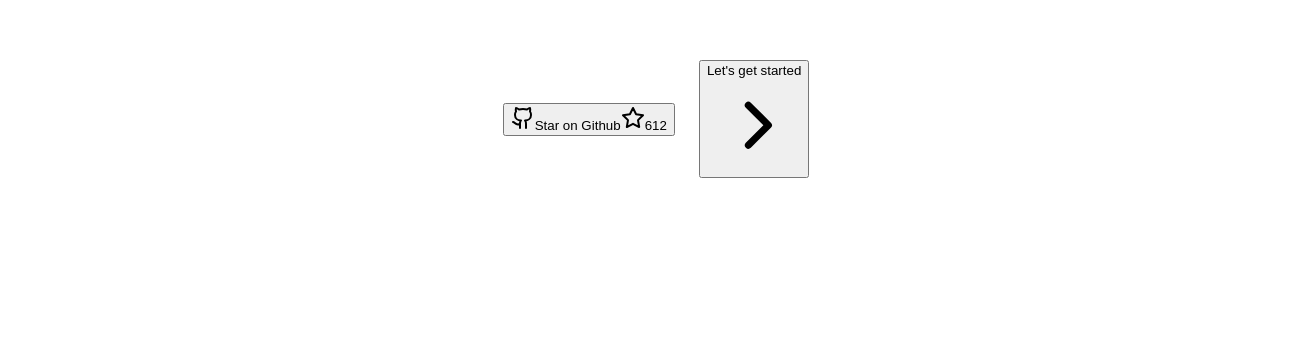
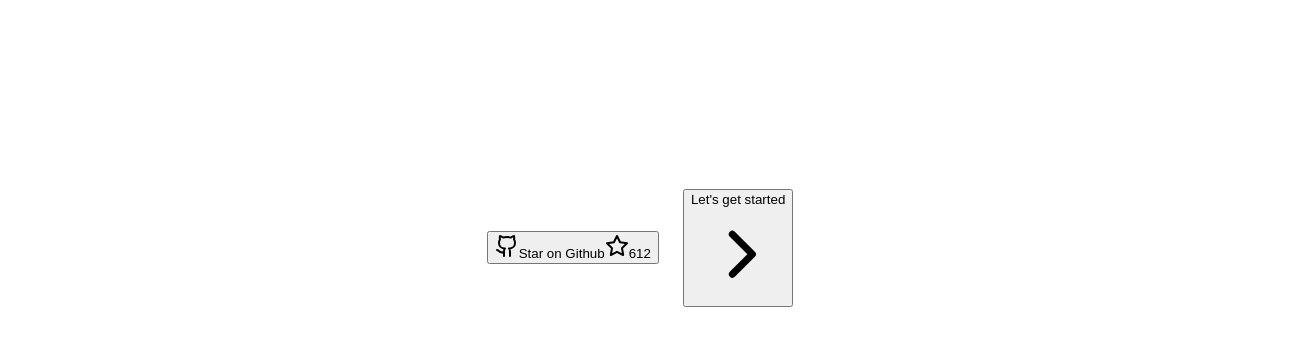
Before and after one commit to Purohitdev/PerceptAI, a React (Create React App) app: page / in a window 1280 px wide. Shown: the part 284-630 px from the top of the page, 1312 px wide, since content can reach past the window. Built offline with nearby package versions, Linux system fonts and the light colour scheme.

Commit message:
hero section size fixed --major

```diff
--- a/src/App.css
+++ b/src/App.css
@@ -6,10 +6,9 @@
   display: flex;
   align-items: center;
   justify-content: center;
-  width: 100%;
-  height: 100%;
   padding: 0 1rem;
   color: white;
+  box-sizing: border-box;
 }
 
 .content-wrapper {
@@ -20,7 +19,7 @@
 .hero-title {
   font-size: 2.25rem;
   font-weight: bold;
-  margin-top: 5rem;
+  margin: 0;
   margin-bottom: 1.5rem;
 }
 
@@ -42,7 +41,7 @@
 }
 
 .button-wrapper:hover {
-  transform: scale(1.05);
+  transform: scale(1.02);
 }
 
 @media (min-width: 640px) {
--- a/src/App.jsx
+++ b/src/App.jsx
@@ -1,4 +1,4 @@
-import Hero from './Components/Hero/Hero';
+import LandingPage from './Components/Hero/Hero';
 import React from 'react';
 import './App.css'
 import StarUs from './Components/Buttons/StarUs';
@@ -7,7 +7,7 @@ import GetStarted from './Components/Buttons/GetStarted';
 function App() {
   return (
     <div>
-      <Hero />
+      <LandingPage />
     </div>
   );
 }
--- a/src/Components/Buttons/GetStarted.jsx
+++ b/src/Components/Buttons/GetStarted.jsx
@@ -2,10 +2,11 @@ import React from 'react';
 
 function GetStarted() {
   return (
-    <div className="flex items-center justify-center h-screen">
+    <div className="flex items-center justify-center ">
       <div className="relative group">
         <button
-          className="relative inline-block p-px font-semibold leading-6 text-white bg-gray-800 shadow-2xl cursor-pointer rounded-xl shadow-zinc-900 transition-transform duration-300 ease-in-out hover:scale-105 active:scale-95"
+          className="relative inline-block p-px font-semibold leading-6 text-white bg-gray-800 shadow-2xl cursor-pointer rounded-xl shadow-zinc-900 transition-transform duration-300 ease-in-out hover:scale-105 active:scale-95 focus:outline-none focus-visible:ring-2 focus-visible:ring-offset-2 focus-visible:ring-teal-400"
+          aria-label="Get started button"
         >
           <span
             className="absolute inset-0 rounded-xl bg-gradient-to-r from-teal-400 via-blue-500 to-purple-500 p-[2px] opacity-0 transition-opacity duration-500 group-hover:opacity-100"
--- a/src/Components/Hero/Hero.jsx
+++ b/src/Components/Hero/Hero.jsx
@@ -6,12 +6,12 @@ import HeroContent from './HeroContent';
 
 const LandingPage = () => {
   return (
-    <div className="min-h-screen flex flex-col">
+    <div className="flex flex-col h-screen overflow-hidden">
       {/* Navbar */}
       {/* <Navbar /> */}
 
       {/* Main Content */}
-      <main className="flex-grow flex items-center justify-center relative">
+      <main className="flex-grow flex items-center justify-center relative overflow-hidden">
         {/* Background */}
         <div className="absolute inset-0 z-0">
           <div className="w-full h-full bg-cover bg-center bg-no-repeat filter brightness-[27%]">
```
